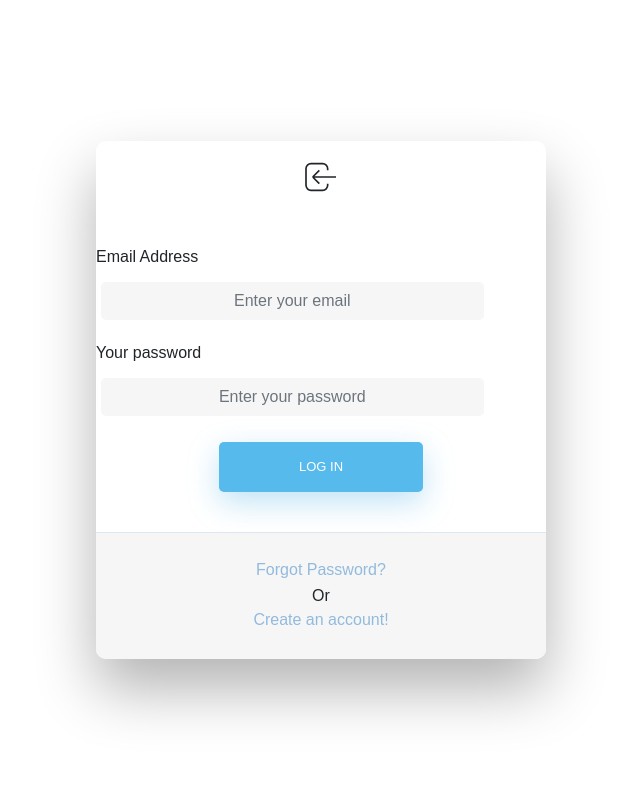
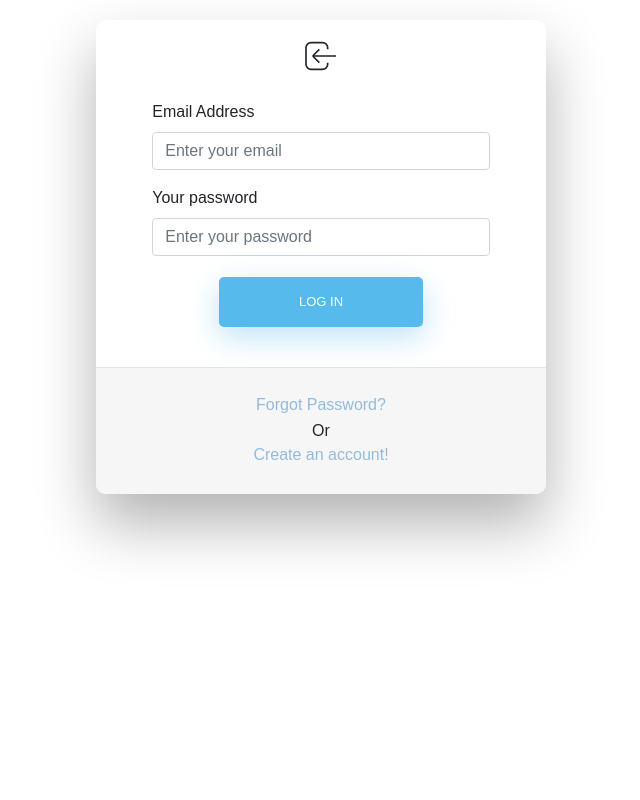
Before and after one commit to M0ngi/Flask-Auth-Web-App, a Python web app: template website/templates/login.html in a window 1280 px wide. Shown: the whole page, without its empty margins (319-959 px from the left). Run offline with Jinja, Linux system fonts and the light colour scheme; the template is opened without the code that fills it, so the values that code supplies are empty; some libraries are stand-ins or nearby versions.

Commit message:
Add flash messages for login route

```diff
--- a/website/static/css/login.css
+++ b/website/static/css/login.css
@@ -7,7 +7,7 @@ html {
 
   body {
     font-family: "Poppins", sans-serif;
-    height: 100vh;
+    min-height: 100vh;
   }
 
   a {
@@ -115,37 +115,11 @@ html {
     transform: scale(0.95);
   }
 
-  input[type=text], input[type=password] {
-    background-color: #f6f6f6;
-    border: none;
-    color: #0d0d0d;
-    padding: 15px 32px;
-    text-align: center;
-    text-decoration: none;
-    display: inline-block;
-    font-size: 16px;
-    margin: 5px;
-    width: 85%;
-    border: 2px solid #f6f6f6;
-    -webkit-transition: all 0.5s ease-in-out;
-    -moz-transition: all 0.5s ease-in-out;
-    -ms-transition: all 0.5s ease-in-out;
-    -o-transition: all 0.5s ease-in-out;
-    transition: all 0.5s ease-in-out;
-    -webkit-border-radius: 5px 5px 5px 5px;
-    border-radius: 5px 5px 5px 5px;
+  .custom-form-group{
+    margin-left: auto;
+    margin-right: auto;
+    width: 75%;
   }
-
-  input[type=text]:focus, input[type=password]:focus {
-    background-color: #fff;
-    border-bottom: 2px solid #5fbae9;
-  }
-
-  input[type=text]:placeholder, input[type=password]:placeholder {
-    color: #cccccc;
-  }
-
-
 
   /* ANIMATIONS */
 
@@ -229,6 +203,18 @@ html {
     animation-delay: 1s;
   }
 
+  .fadeIn.fifth {
+    -webkit-animation-delay: 1.2s;
+    -moz-animation-delay: 1.2s;
+    animation-delay: 1.2s;
+  }
+
+  .fadeIn.sixth {
+    -webkit-animation-delay: 1.4s;
+    -moz-animation-delay: 1.4s;
+    animation-delay: 1.4s;
+  }
+
   /* Simple CSS3 Fade-in Animation */
   .underlineHover:after {
     display: block;
--- a/website/templates/login.html
+++ b/website/templates/login.html
@@ -7,15 +7,40 @@
         <!-- Tabs Titles -->
 
         <!-- Icon -->
-        <div class="fadeIn first mt-3 mb-5">
+        <div class="fadeIn first mt-3 mb-3">
             <svg id="icon" alt="User Icon" xmlns="http://www.w3.org/2000/svg" className="h-6 w-6" fill="none" viewBox="0 0 24 24" stroke="currentColor" strokeWidth={2}>
                 <path strokeLinecap="round" strokeLinejoin="round" d="M11 16l-4-4m0 0l4-4m-4 4h14m-5 4v1a3 3 0 01-3 3H6a3 3 0 01-3-3V7a3 3 0 013-3h7a3 3 0 013 3v1" />
               </svg>
         </div>
 
+        {% with messages = get_flashed_messages(with_categories=true) %}
+            {% for message in messages %}
+                {% if message[0] == 'error' %}
+                    <div class="alert alert-danger ml-5 mr-5 mb-3">
+                        <div class="row">
+                            <div class="col">
+                                {{ message [1]}}
+                            </div>
+                        </div>
+                    </div>
+                {% endif %}
+            {% endfor %}
+
+        {% endwith %}
+
+        {% if error %}
+            <div class="alert alert-danger ml-5 mr-5 mb-3">
+                <div class="row">
+                    <div class="col">
+                        {{ error }}
+                    </div>
+                </div>
+            </div>
+        {% endif %}
+
         <!-- Login Form -->
         <form method="post">
-            <div class="form-group text-left custom-form-group fadeIn second">
+            <div class="form-group text-left custom-form-group fadeIn second mt-4">
                 <label for="login">Email Address</label>
                 <input
                   type="text"
```
Also changed, not shown: website/routes/views/auth.py (+33 -4 lines).
